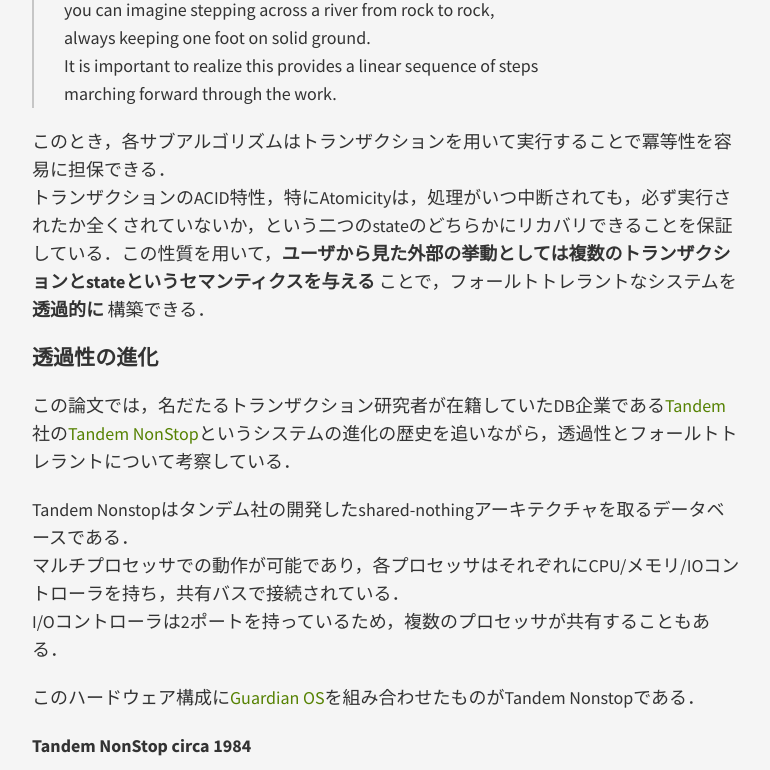
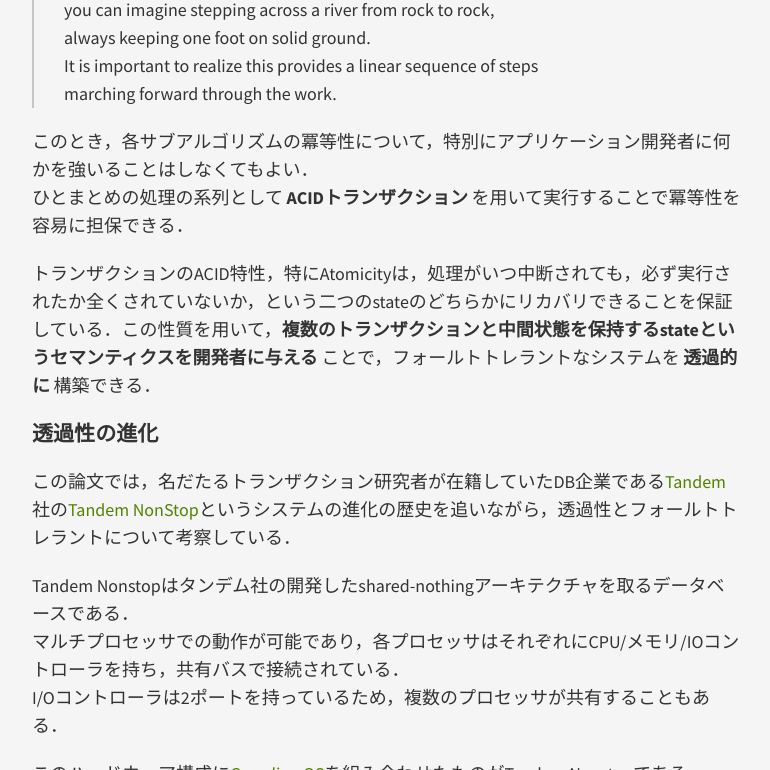
Before and after one commit to the-weekly-paper/the-weekly-paper.github.io, a Jekyll site: the page built from _posts/2017-08-07-Building-on-QuickSand.markdown, in a window 1280 px wide and 900 px high, scrolled down 3778 px, cut to the strip 130-900 px from the top of the window. Shown: the whole strip, without its empty margins (253-1023 px from the left). Built offline with Jekyll 4.4.1, drawn with Linux system fonts in a browser that asks for light colours.

Commit message:
Update 2017-08-07-Building-on-QuickSand.markdown

```diff
--- a/_posts/2017-08-07-Building-on-QuickSand.markdown
+++ b/_posts/2017-08-07-Building-on-QuickSand.markdown
@@ -92,8 +92,10 @@ later, the processing order for work cannot be guaranteed.
 > It is important to realize this provides a linear sequence of steps
 > marching forward through the work.
 
-このとき，各サブアルゴリズムはトランザクションを用いて実行することで冪等性を容易に担保できる．
-トランザクションのACID特性，特にAtomicityは，処理がいつ中断されても，必ず実行されたか全くされていないか，という二つのstateのどちらかにリカバリできることを保証している．この性質を用いて，**ユーザから見た外部の挙動としては複数のトランザクションとstateというセマンティクスを与える** ことで，フォールトトレラントなシステムを **透過的に** 構築できる．
+このとき，各サブアルゴリズムの冪等性について，特別にアプリケーション開発者に何かを強いることはしなくてもよい．
+ひとまとめの処理の系列として **ACIDトランザクション** を用いて実行することで冪等性を容易に担保できる．
+
+トランザクションのACID特性，特にAtomicityは，処理がいつ中断されても，必ず実行されたか全くされていないか，という二つのstateのどちらかにリカバリできることを保証している．この性質を用いて，**複数のトランザクションと中間状態を保持するstateというセマンティクスを開発者に与える** ことで，フォールトトレラントなシステムを **透過的に** 構築できる．
 
 ### 透過性の進化
 
```
